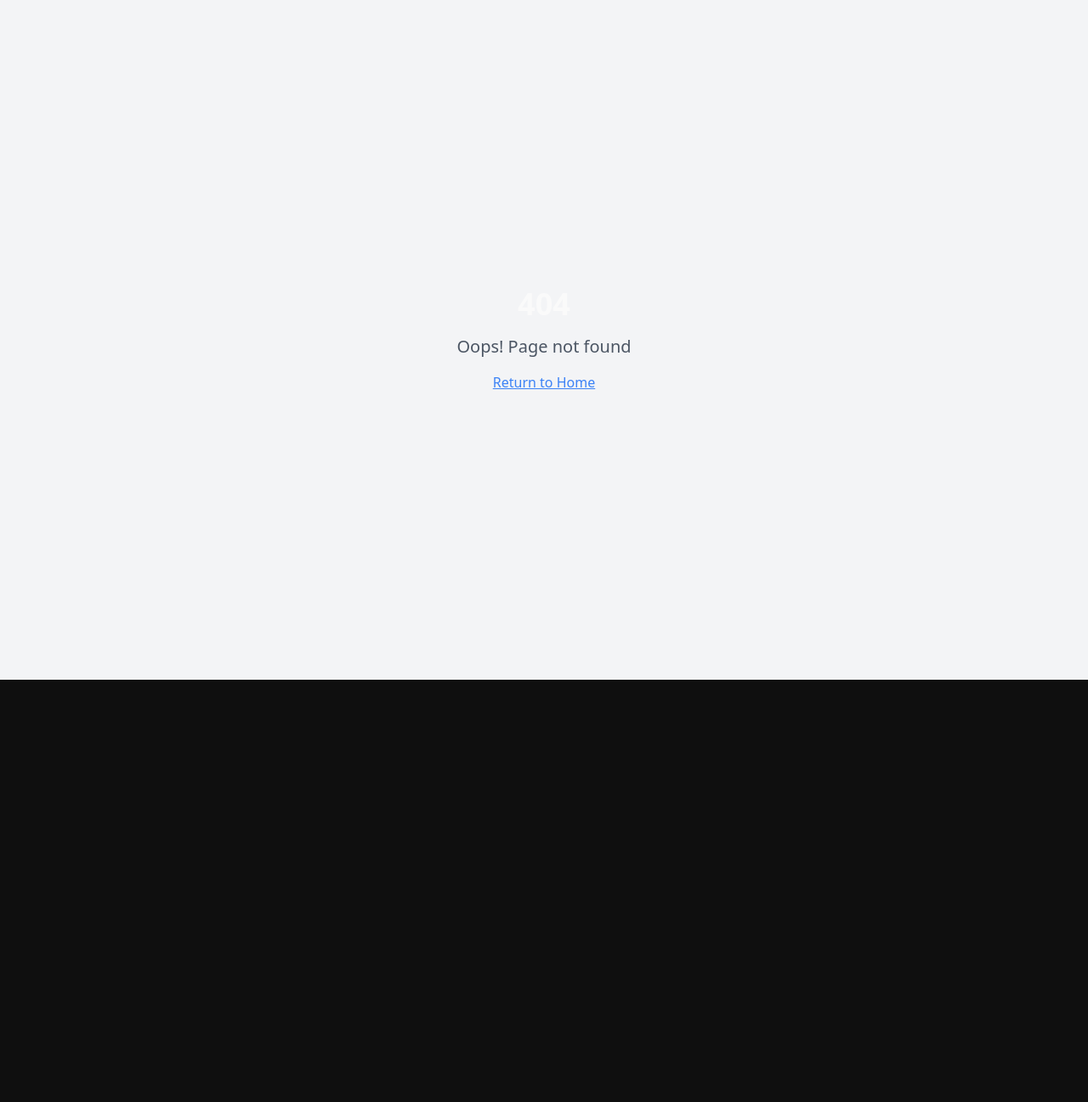
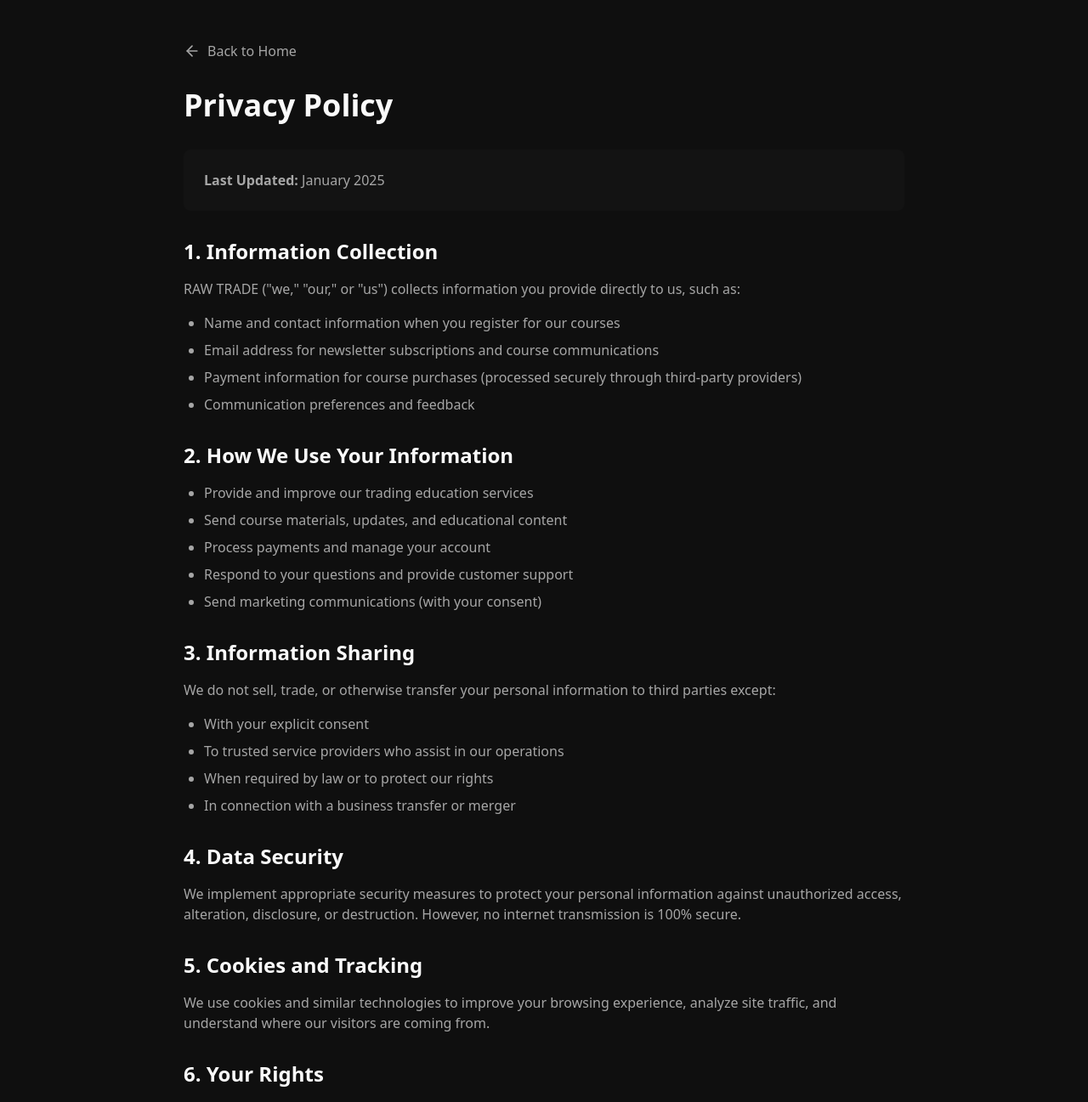
Before and after one commit to faizan517/raw-trade-academy, a React (Vite) app: page /privacy-policy in a window 1280 px wide. Before the commit this address had no page. Shown: the top 1297 px of the page at 85% size. Before the commit the page ends 800 px from the top, so only its background shows below. Built offline with nearby package versions, Linux system fonts and the light colour scheme.

Commit message:
Add Privacy Policy
Added a privacy policy section to the website.

```diff
--- a/src/App.tsx
+++ b/src/App.tsx
@@ -5,6 +5,7 @@ import { QueryClient, QueryClientProvider } from "@tanstack/react-query";
 import { BrowserRouter, Routes, Route } from "react-router-dom";
 import Index from "./pages/Index";
 import NotFound from "./pages/NotFound";
+import PrivacyPolicy from "./pages/PrivacyPolicy";
 
 const queryClient = new QueryClient();
 
@@ -16,6 +17,7 @@ const App = () => (
       <BrowserRouter>
         <Routes>
           <Route path="/" element={<Index />} />
+          <Route path="/privacy-policy" element={<PrivacyPolicy />} />
           {/* ADD ALL CUSTOM ROUTES ABOVE THE CATCH-ALL "*" ROUTE */}
           <Route path="*" element={<NotFound />} />
         </Routes>
--- a/src/components/Footer.tsx
+++ b/src/components/Footer.tsx
@@ -17,7 +17,16 @@ const Footer = () => {
 
         <div className="text-sm text-muted-foreground">
           <p>&copy; 2025 RAW TRADE. All rights reserved.</p>
-          <p className="mt-2">🔐 Trusted by Hundreds of Traders</p>
+          <div className="flex items-center justify-center gap-4 mt-4">
+            <a
+              href="/privacy-policy"
+              className="hover:text-primary transition-colors"
+            >
+              Privacy Policy
+            </a>
+            <span>•</span>
+            <p>🔐 Trusted by Hundreds of Traders</p>
+          </div>
         </div>
       </div>
     </footer>
--- /dev/null
+++ b/src/pages/PrivacyPolicy.tsx
@@ -0,0 +1,114 @@
+import { ArrowLeft } from "lucide-react";
+import { Link } from "react-router-dom";
+
+const PrivacyPolicy = () => {
+  return (
+    <div className="min-h-screen bg-background">
+      <div className="max-w-4xl mx-auto px-6 py-12">
+        <Link
+          to="/"
+          className="inline-flex items-center gap-2 text-muted-foreground hover:text-foreground mb-8 transition-colors"
+        >
+          <ArrowLeft size={20} />
+          Back to Home
+        </Link>
+
+        <div className="prose prose-gray dark:prose-invert max-w-none">
+          <h1 className="text-4xl font-bold text-foreground mb-8">Privacy Policy</h1>
+
+          <div className="bg-muted/20 rounded-lg p-6 mb-8">
+            <p className="text-muted-foreground">
+              <strong>Last Updated:</strong> January 2025
+            </p>
+          </div>
+
+          <section className="mb-8">
+            <h2 className="text-2xl font-semibold text-foreground mb-4">1. Information Collection</h2>
+            <p className="text-muted-foreground mb-4">
+              RAW TRADE ("we," "our," or "us") collects information you provide directly to us, such as:
+            </p>
+            <ul className="list-disc pl-6 text-muted-foreground space-y-2">
+              <li>Name and contact information when you register for our courses</li>
+              <li>Email address for newsletter subscriptions and course communications</li>
+              <li>Payment information for course purchases (processed securely through third-party providers)</li>
+              <li>Communication preferences and feedback</li>
+            </ul>
+          </section>
+
+          <section className="mb-8">
+            <h2 className="text-2xl font-semibold text-foreground mb-4">2. How We Use Your Information</h2>
+            <ul className="list-disc pl-6 text-muted-foreground space-y-2">
+              <li>Provide and improve our trading education services</li>
+              <li>Send course materials, updates, and educational content</li>
+              <li>Process payments and manage your account</li>
+              <li>Respond to your questions and provide customer support</li>
+              <li>Send marketing communications (with your consent)</li>
+            </ul>
+          </section>
+
+          <section className="mb-8">
+            <h2 className="text-2xl font-semibold text-foreground mb-4">3. Information Sharing</h2>
+            <p className="text-muted-foreground mb-4">
+              We do not sell, trade, or otherwise transfer your personal information to third parties except:
+            </p>
+            <ul className="list-disc pl-6 text-muted-foreground space-y-2">
+              <li>With your explicit consent</li>
+              <li>To trusted service providers who assist in our operations</li>
+              <li>When required by law or to protect our rights</li>
+              <li>In connection with a business transfer or merger</li>
+            </ul>
+          </section>
+
+          <section className="mb-8">
+            <h2 className="text-2xl font-semibold text-foreground mb-4">4. Data Security</h2>
+            <p className="text-muted-foreground">
+              We implement appropriate security measures to protect your personal information against unauthorized access,
+              alteration, disclosure, or destruction. However, no internet transmission is 100% secure.
+            </p>
+          </section>
+
+          <section className="mb-8">
+            <h2 className="text-2xl font-semibold text-foreground mb-4">5. Cookies and Tracking</h2>
+            <p className="text-muted-foreground">
+              We use cookies and similar technologies to improve your browsing experience, analyze site traffic,
+              and understand where our visitors are coming from.
+            </p>
+          </section>
+
+          <section className="mb-8">
+            <h2 className="text-2xl font-semibold text-foreground mb-4">6. Your Rights</h2>
+            <p className="text-muted-foreground mb-4">You have the right to:</p>
+            <ul className="list-disc pl-6 text-muted-foreground space-y-2">
+              <li>Access and update your personal information</li>
+              <li>Request deletion of your data</li>
+              <li>Opt-out of marketing communications</li>
+              <li>Request data portability</li>
+            </ul>
+          </section>
+
+          <section className="mb-8">
+            <h2 className="text-2xl font-semibold text-foreground mb-4">7. Contact Information</h2>
+            <p className="text-muted-foreground mb-4">
+              If you have questions about this Privacy Policy, please contact us:
+            </p>
+            <div className="bg-muted/20 rounded-lg p-6">
+              <p className="text-muted-foreground mb-2">📧 Email: info@rawtrade.com</p>
+              <p className="text-muted-foreground mb-2">📱 Phone: +91-XXXXXXXXXX</p>
+              <p className="text-muted-foreground">📩 Instagram: @rawtrade_official</p>
+            </div>
+          </section>
+
+          <section>
+            <h2 className="text-2xl font-semibold text-foreground mb-4">8. Changes to This Policy</h2>
+            <p className="text-muted-foreground">
+              We may update this Privacy Policy from time to time. We will notify you of any changes by posting
+              the new Privacy Policy on this page and updating the "Last Updated" date.
+            </p>
+          </section>
+        </div>
+      </div>
+    </div>
+  );
+};
+
+export default PrivacyPolicy;
```
